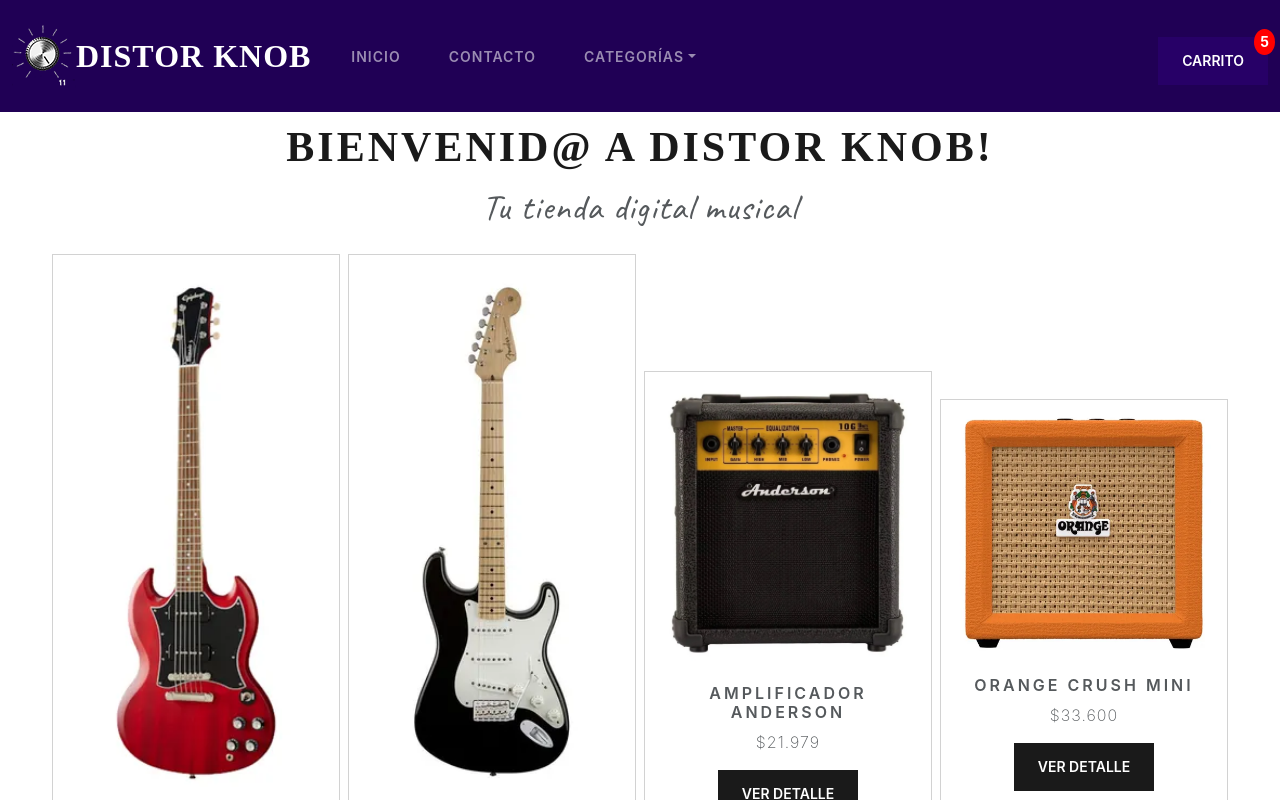
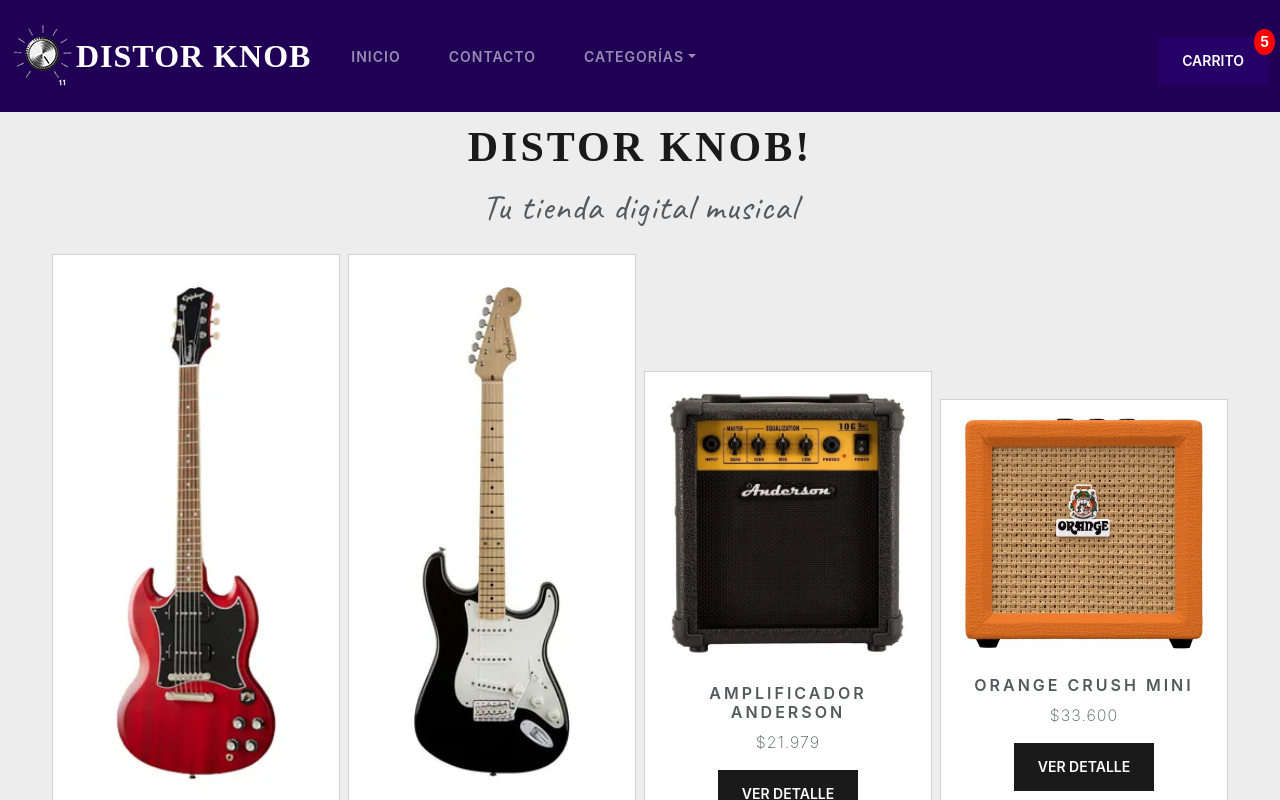
Before and after one commit to fedeMorlan/PreEntrega1Morlan, a React (Create React App) app: page / in a window 1280 px wide. Shown: the top 800 px of the page. Built offline with nearby package versions, Linux system fonts and the light colour scheme; a web font is replaced by a local one.

Commit message:
styling entrega 2

```diff
--- a/public/json/productos.json
+++ b/public/json/productos.json
@@ -67,7 +67,7 @@
     "descripcion":"Teclado Piano Electrico Korg B1 88 Teclas Con Peso + Envio",
     "precio":298858,
     "img":"korg.png",
-    "id":8,
+    "id":9,
     "idCategoria":"teclados"
 },
 {
@@ -75,7 +75,7 @@
     "descripcion":"Teclado musical Casio CTK-3500 61 teclas negro",
     "precio":72016,
     "img":"casio.png",
-    "id":9,
+    "id":10,
     "idCategoria":"teclados"
 },
 {
@@ -83,7 +83,7 @@
     "descripcion":"Cuerdas Guitarra Criolla Campana Encordado Nylon Plata",
     "precio":1890,
     "img":"campana.png",
-    "id":10,
+    "id":11,
     "idCategoria":"cuerdas"
 },
 {
@@ -91,7 +91,7 @@
     "descripcion":"Encordado Para Guitarra Electrica Daddario 010 Exl-110",
     "precio":4032,
     "img":"daddario.png",
-    "id":11,
+    "id":12,
     "idCategoria":"cuerdas"
 }
 ]
--- a/src/components/App.css
+++ b/src/components/App.css
@@ -1,3 +1,7 @@
+body {
+  background-color: hsl(0, 0%, 93%);
+}
+
 .App {
   text-align: center;
 }
@@ -5,12 +9,6 @@
 .App-logo {
   height: 40vmin;
   pointer-events: none;
-}
-
-@media (prefers-reduced-motion: no-preference) {
-  .App-logo {
-    animation: App-logo-spin infinite 20s linear;
-  }
 }
 
 .App-header {
@@ -51,12 +49,3 @@
   margin-top: 7px;
   width: 100%;
 }
-
-@keyframes App-logo-spin {
-  from {
-    transform: rotate(0deg);
-  }
-  to {
-    transform: rotate(360deg);
-  }
-}
--- a/src/components/App.jsx
+++ b/src/components/App.jsx
@@ -13,7 +13,7 @@
       <BrowserRouter>
         <Navbar/>
         <h2 className='bienvenida text-center'>
-          Bienvenid@ a Distor Knob!
+          Distor Knob!
         </h2>
         <p className='bienvenida-2 text-center'>
             Tu tienda digital musical
```
